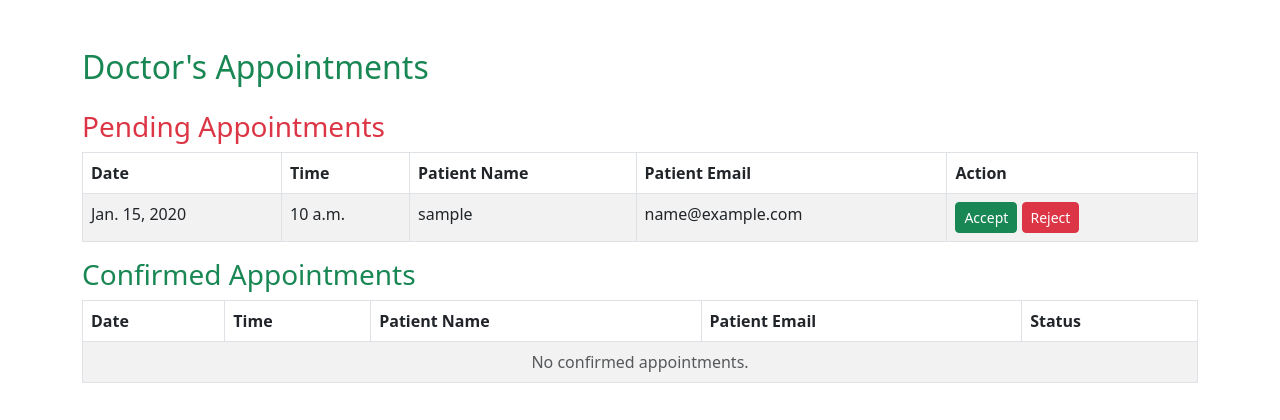
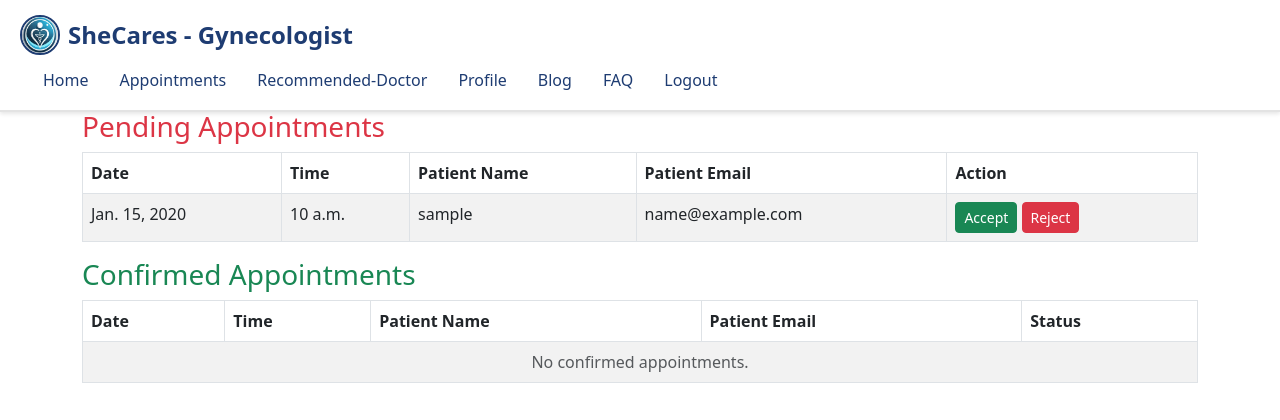
Before and after one commit to aeshaladani/SheCares, a Django app: page /gync/appointments/ in a window 1280 px wide. Shown: the top 420 px of the page. Run offline with Django 4.2, Linux system fonts and the light colour scheme; a user stored in the database is signed in; tables that the repository leaves empty hold one stand-in row (values such as "Sample post").

Commit message:
Css of DD done

```diff
--- a/gync/templates/gync/doctor_appointments.html
+++ b/gync/templates/gync/doctor_appointments.html
@@ -1,3 +1,4 @@
+{% load static %}
 <!DOCTYPE html>
 <html lang="en">
 <head>
@@ -5,8 +6,100 @@
     <meta name="viewport" content="width=device-width, initial-scale=1.0">
     <title>Doctor Appointments</title>
     <link rel="stylesheet" href="https://cdn.jsdelivr.net/npm/bootstrap@5.3.0/dist/css/bootstrap.min.css">
+    <style>
+        /* ----- Navbar Styling ----- */
+.navbar {
+    background-color: #fff; /* White background */
+    border-bottom: 2px solid #e3e3e3;
+    box-shadow: 0 2px 4px rgba(0, 0, 0, 0.1);
+    width: 100%;
+    position: fixed; /* Keeps navbar fixed at the top */
+    top: 0;
+    left: 0;
+    z-index: 100; /* Ensures navbar stays on top */
+    padding: 10px 20px;
+}
+
+.navbar-brand {
+    font-size: 1.5rem;
+    font-weight: bold;
+    color: #1e3c72 !important;
+    display: flex;
+    align-items: center;
+}
+
+.navbar-brand img {
+    height: 40px;
+    width: 40px;
+    margin-right: 8px;
+    border: 2px solid #1e3c72;
+    border-radius: 50%;
+}
+
+.nav-link {
+    font-size: 1rem;
+    font-weight: 500;
+    color: #1e3c72 !important;
+    margin-left: 15px;
+    transition: color 0.3s ease;
+}
+
+.nav-link:hover {
+    color: #0d1a33 !important;
+}
+
+/* ----- Content Area Styling (Above Watermark) ----- */
+.content {
+    position: relative;
+    z-index: 10; /* Ensures content stays above any background watermark */
+    padding: 80px 20px 40px; /* Adjusted top padding for fixed navbar */
+}
+
+/* ----- Responsive Design ----- */
+@media (max-width: 576px) {
+    .navbar {
+        padding: 10px;
+    }
+
+    .navbar-brand {
+        font-size: 1.3rem;
+    }
+
+    .navbar-brand img {
+        height: 35px;
+        width: 35px;
+    }
+
+    .content {
+        padding: 90px 15px 30px; /* Adjusted padding for mobile screens */
+    }
+}
+
+</style>
 </head>
 <body>
+    <nav class="navbar navbar-expand-lg navbar-light">
+        <div class="container1">
+          <a class="navbar-brand d-flex align-items-center" href="#">
+            <img src="{% static 'images/logo.jpeg' %}" alt="SheCares Logo" style="height: 40px; width: 40px;">
+            SheCares - Gynecologist
+          </a>
+          <button class="navbar-toggler" type="button" data-bs-toggle="collapse" data-bs-target="#navbarNav">
+            <span class="navbar-toggler-icon"></span>
+          </button>
+          <div class="collapse navbar-collapse" id="navbarNav">
+            <ul class="navbar-nav ms-auto">
+              <li class="nav-item"><a class="nav-link" href="{% url 'gync:doctor_dashboard' %}">Home</a></li>
+              <li class="nav-item"><a class="nav-link" href="{% url 'gync:doctor_appointments' %}">Appointments</a></li>
+              <li class="nav-item"><a class="nav-link" href="{% url 'accounts:recommend_doctor' %}">Recommended-Doctor</a></li>
+              <li class="nav-item"><a class="nav-link" href="{% url 'accounts:profile' %}">Profile</a></li>
+              <li class="nav-item"><a class="nav-link" href="{% url 'gync:blog_list' %}">Blog</a></li>
+              <li class="nav-item"><a class="nav-link" href="{% url 'accounts:faq_page' %}">FAQ</a></li>
+              <li class="nav-item"><a class="nav-link" href="{% url 'accounts:logout' %}">Logout</a></li>
+            </ul>
+          </div>
+        </div>
+      </nav>
     <div class="container mt-5">
         <h2 class="mb-4 text-success">Doctor's Appointments</h2>
 
```
Also changed, not shown: gync/templates/gync/doctor_dashboard.html (+20 -43 lines).
